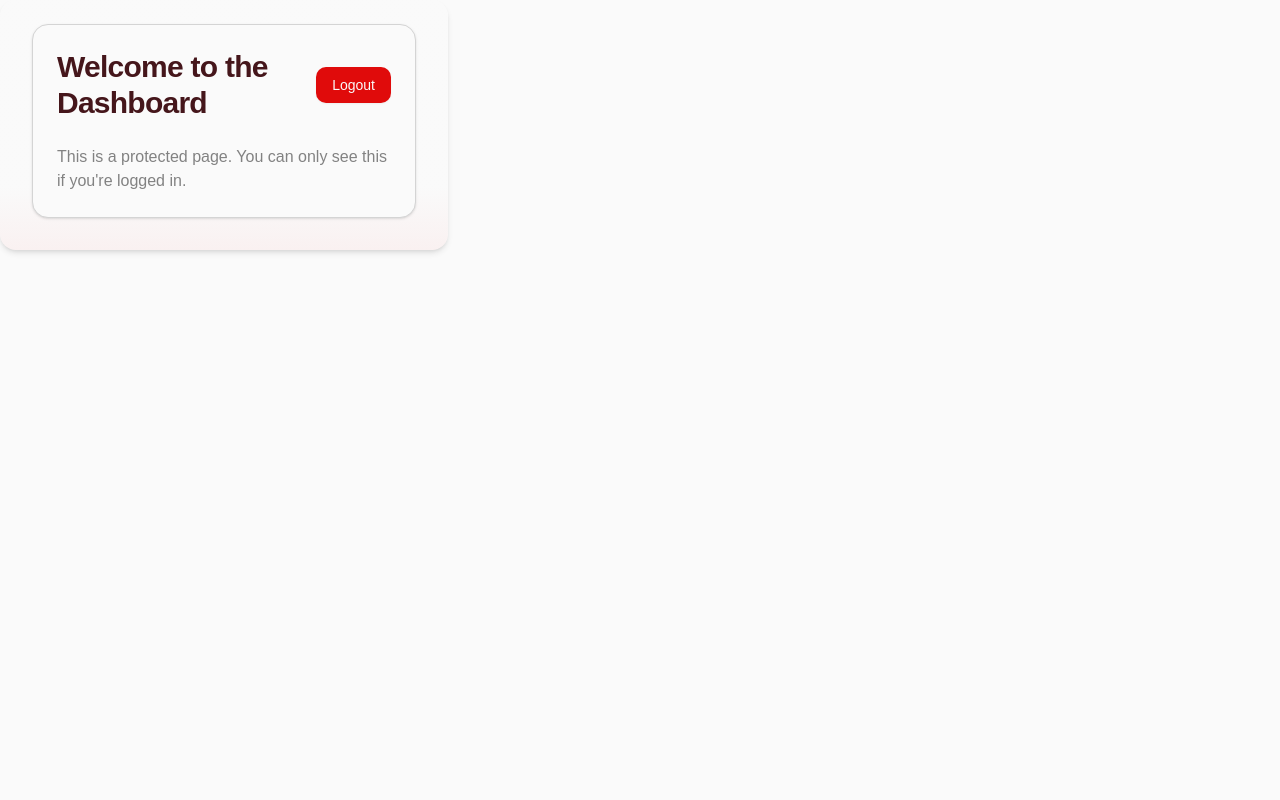
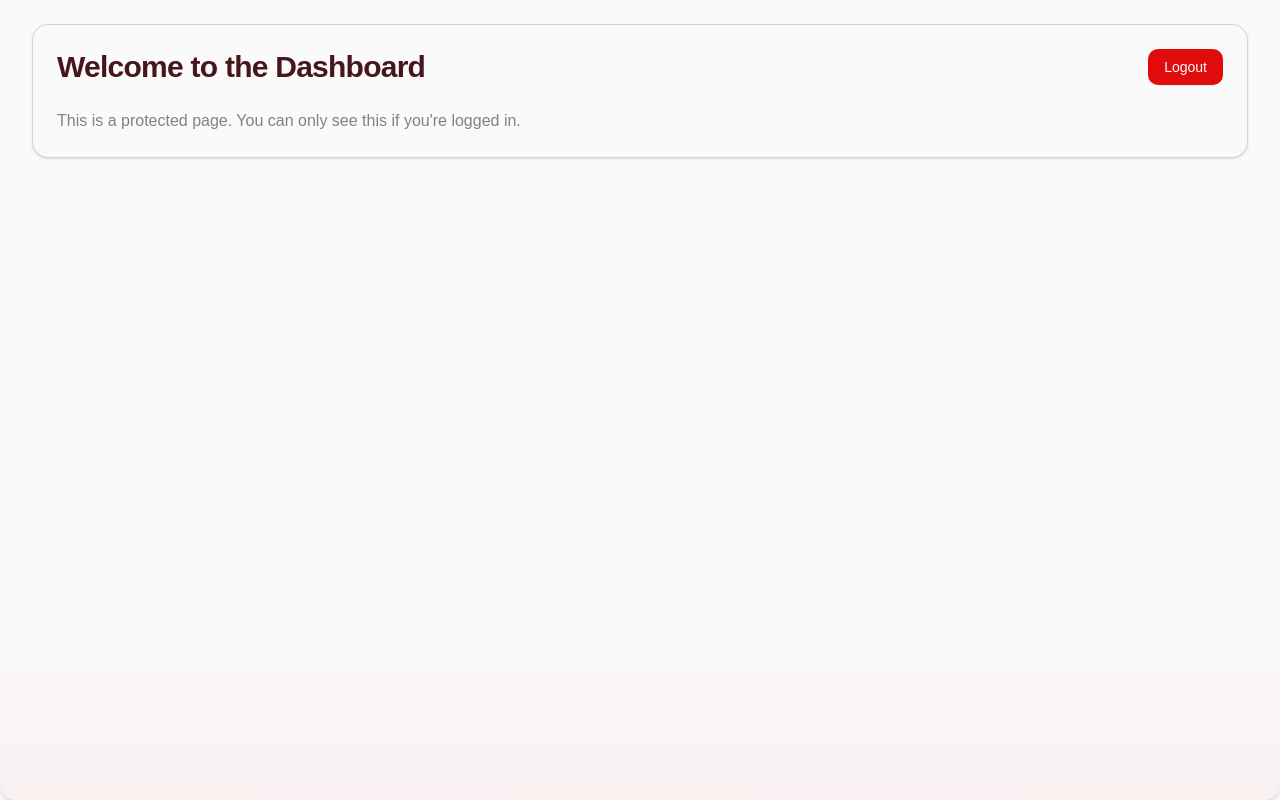
Before and after one commit to m7ez1n/nuxt-poc, a Nuxt app: page / in a window 1280 px wide. Built offline with nearby package versions, Linux system fonts and the light colour scheme; no server answers; a web font is replaced by a local one.

Commit message:
fix: layout css

```diff
--- a/layouts/dashboard.vue
+++ b/layouts/dashboard.vue
@@ -1,6 +1,6 @@
 <template>
   <div
-    class="w-full max-w-md flex-1 space-y-4 p-8 pt-6 bg-gradient-to-t from-red-500/5 to-background via-background via-25% rounded-xl shadow-md"
+    class="min-w-screen min-h-screen flex-1 space-y-4 p-8 pt-6 bg-gradient-to-t from-red-500/5 to-background via-background via-25% rounded-xl shadow-md"
   >
     <slot />
   </div>
```
